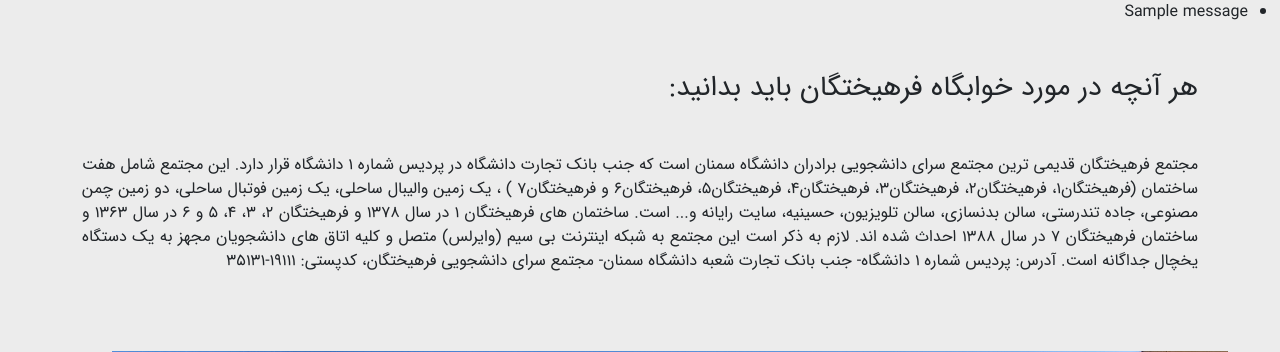
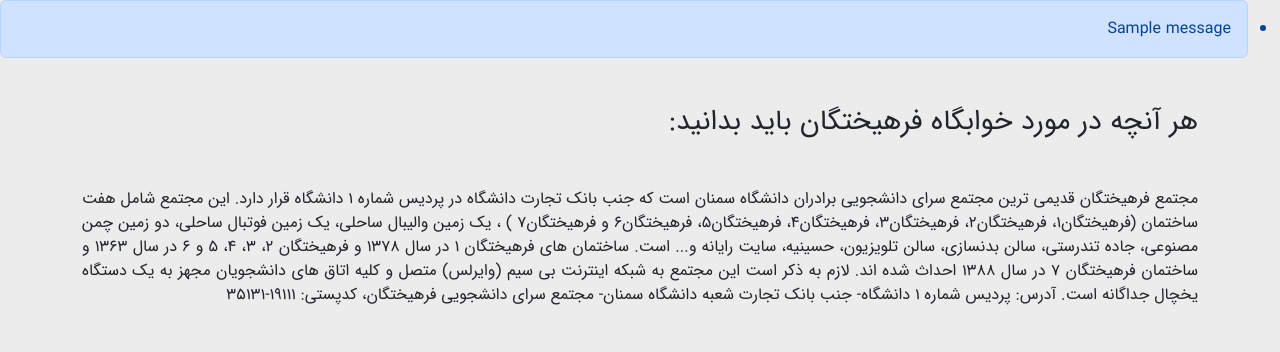
Before and after one commit to amir-H-bagherian/Seman-Dormitory-Project, a Django app: page /farhikhtegan/ in a window 1280 px wide. Shown: the part 126-478 px from the top of the page. Run offline with Django 4.2, Linux system fonts and the light colour scheme; tables that the repository leaves empty hold one stand-in row (values such as "Sample post"); one stand-in notice (Sample message) is shown.

Commit message:
system-messages style
alert class added on system-messages

```diff
--- a/templates/base.html
+++ b/templates/base.html
@@ -16,7 +16,7 @@
     {% if messages %}
         <ul class="system-messages">
             {% for message in messages %}
-                <li>{{message}}</li>
+                <li class="alert alert-primary">{{message}}</li>
             {% endfor %}
         </ul>
     {% endif %}
```
